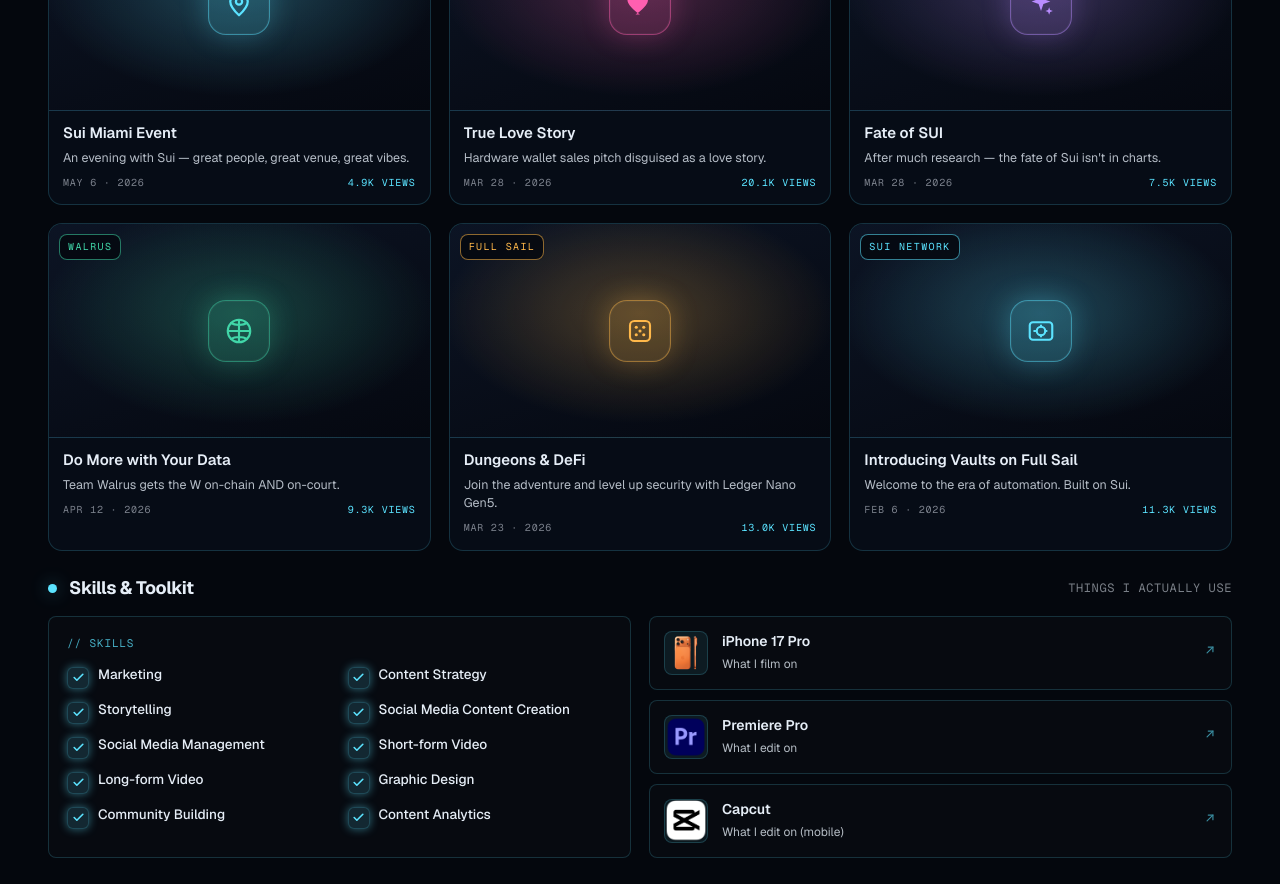
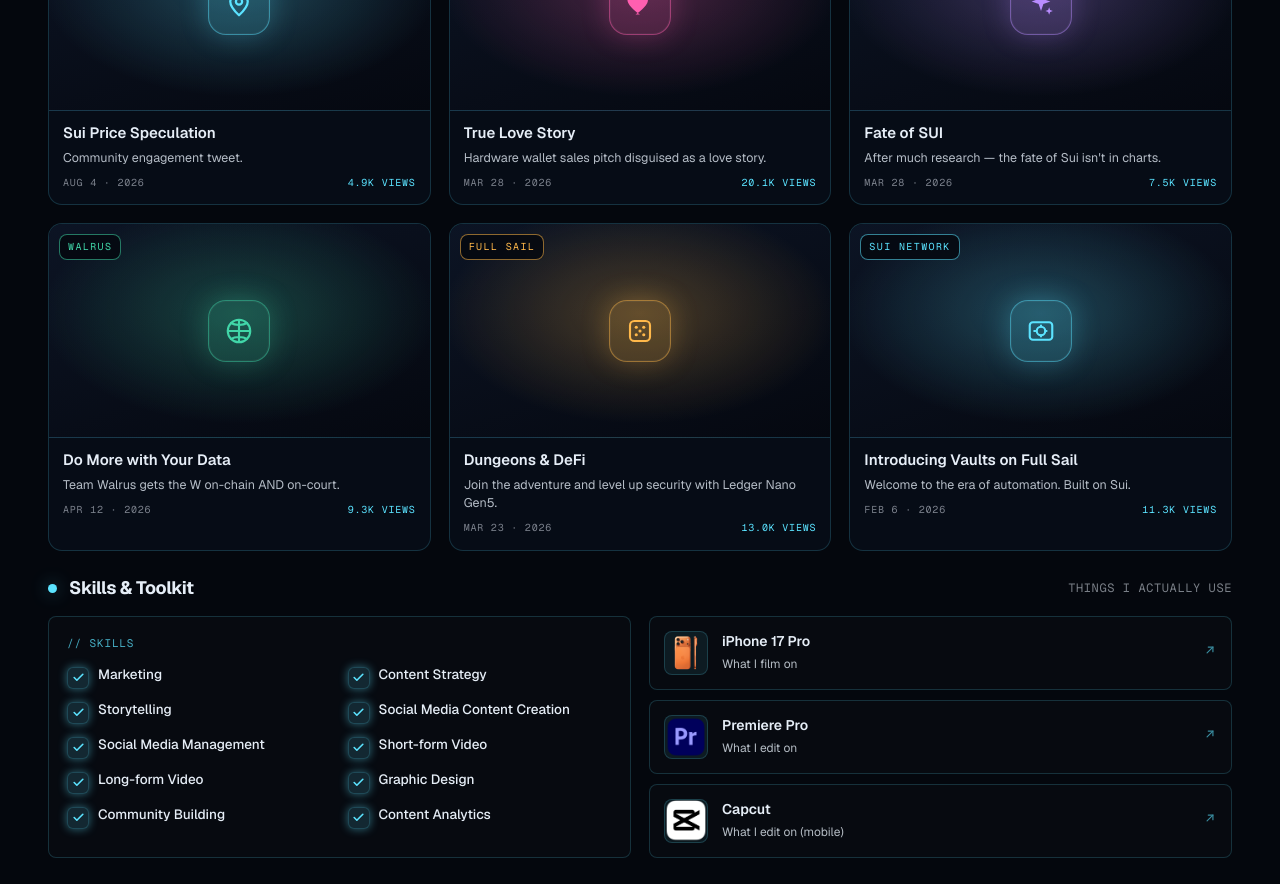
Before and after one commit to realbardbard-coder/bardbard-site, a React (Vite) app: page / in a window 1280 px wide. Shown: the part 1560-2444 px from the top of the page. Built offline with nearby package versions, Linux system fonts and the light colour scheme.

Commit message:
Update Sui Miami card: new title, description, date

```diff
--- a/src/sections.jsx
+++ b/src/sections.jsx
@@ -473,7 +473,7 @@ function PortfolioGrid() {
   // Each tile links to an X post. `icon` picks a PostIcon glyph and `color`
   // tints the thumbnail + badge to match the post's topic.
   const items = [
-  { brand: "Sui Network", title: "Sui Miami Event", blurb: "An evening with Sui — great people, great venue, great vibes.", date: "May 6 · 2026", views: "4.9K", icon: "pin", color: "#5be3ff", href: "https://x.com/BardBard/status/2084277063188730173" },
+  { brand: "Sui Network", title: "Sui Price Speculation", blurb: "Community engagement tweet.", date: "Aug 4 · 2026", views: "4.9K", icon: "pin", color: "#5be3ff", href: "https://x.com/BardBard/status/2084277063188730173" },
   { brand: "Ledger", title: "True Love Story", blurb: "Hardware wallet sales pitch disguised as a love story.", date: "Mar 28 · 2026", views: "20.1K", icon: "heart", color: "#ff5fb0", href: "https://x.com/BardBard/status/2041867167038370025" },
   { brand: "Mysten Labs", title: "Fate of SUI", blurb: "After much research — the fate of Sui isn't in charts.", date: "Mar 28 · 2026", views: "7.5K", icon: "sparkle", color: "#b98cff", href: "https://x.com/BardBard/status/2042003469968793852" },
   { brand: "Walrus", title: "Do More with Your Data", blurb: "Team Walrus gets the W on-chain AND on-court.", date: "Apr 12 · 2026", views: "9.3K", icon: "basketball", color: "#41d6a8", href: "https://x.com/BardBard/status/2041505581455028352" },
```
